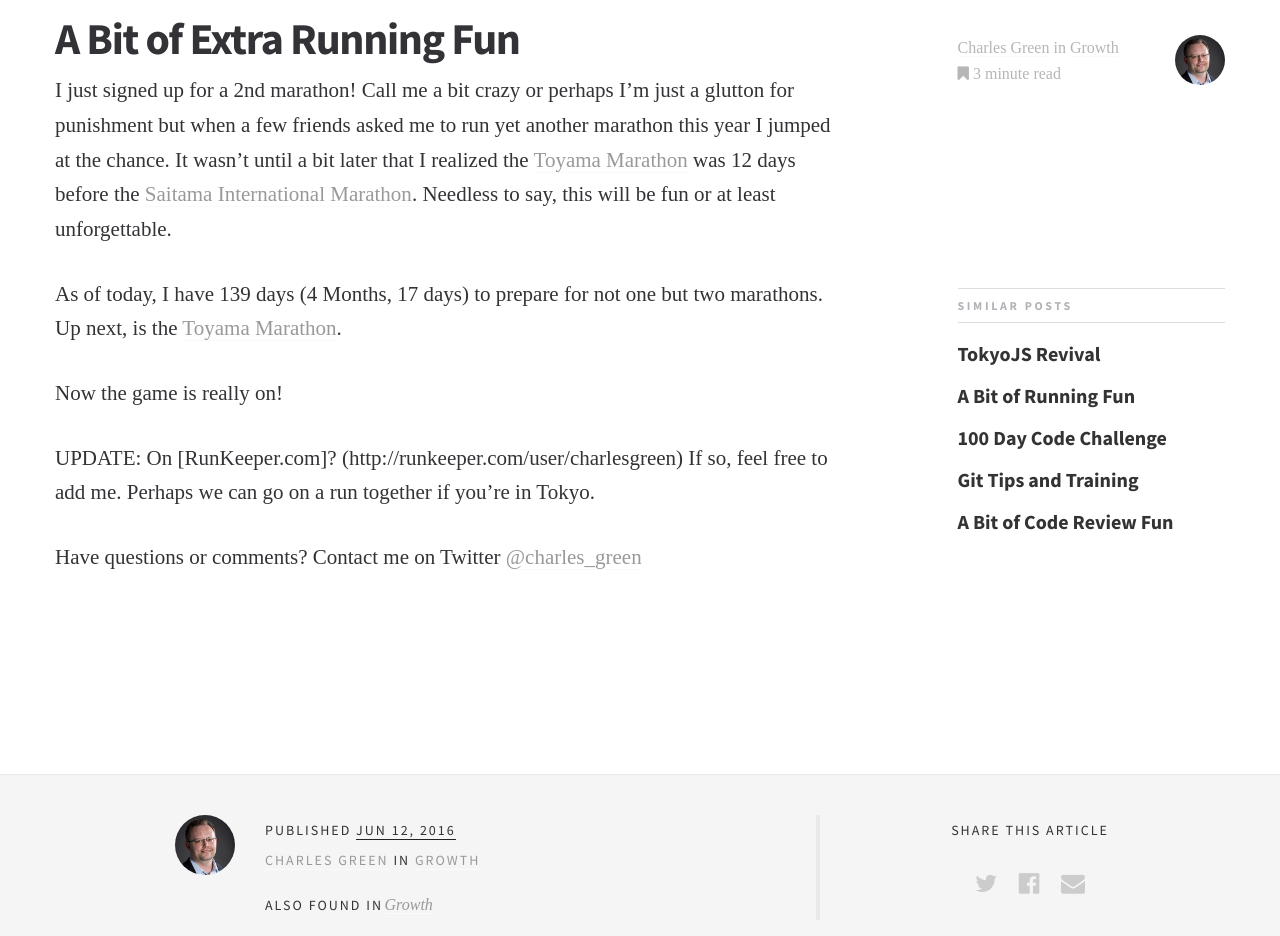
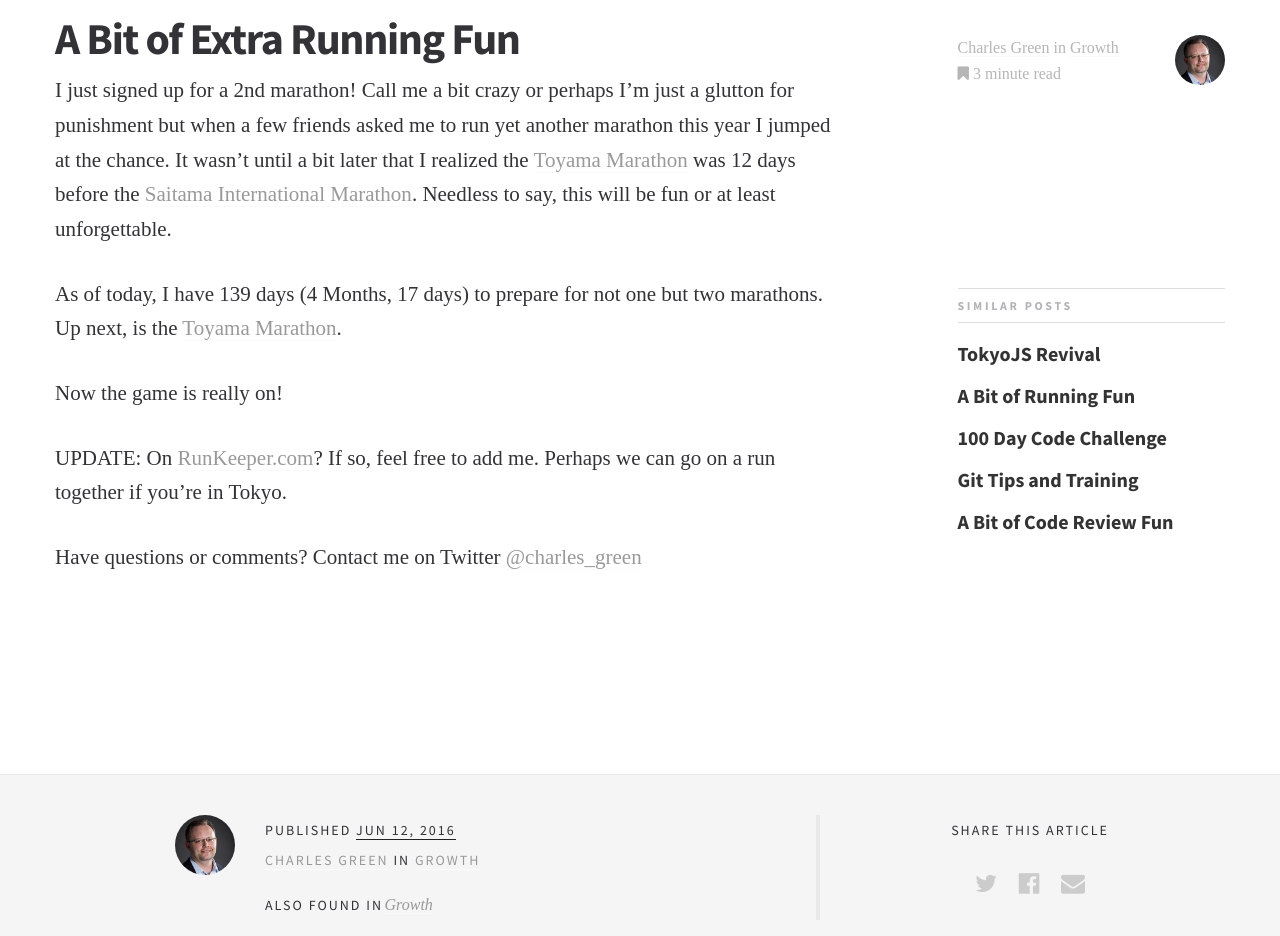
Before and after one commit to metizror/charlesgreen.github.io, a Jekyll site: the page built from _posts/2016-06-12-if-one-marathon-sounds-good-two-must-be-great.md, in a window 1280 px wide, cut to the strip 495-1431 px from the top of the page. Built offline with Jekyll 4.4.1, drawn with Linux system fonts in a browser that asks for light colours; some web fonts are replaced.

Commit message:
Adding RunKeeper link

```diff
--- a/_posts/2016-06-12-if-one-marathon-sounds-good-two-must-be-great.md
+++ b/_posts/2016-06-12-if-one-marathon-sounds-good-two-must-be-great.md
@@ -22,6 +22,6 @@ As of today, I have 139 days (4 Months, 17 days) to prepare for not one but two
 Now the game is really on!
 
 UPDATE:
-On [RunKeeper.com]? (http://runkeeper.com/user/charlesgreen) If so, feel free to add me. Perhaps we can go on a run together if you're in Tokyo.
+On [RunKeeper.com](http://runkeeper.com/user/charlesgreen)? If so, feel free to add me. Perhaps we can go on a run together if you're in Tokyo.
 
 Have questions or comments? Contact me on Twitter [@charles_green](https://twitter.com/charles_green)
```
